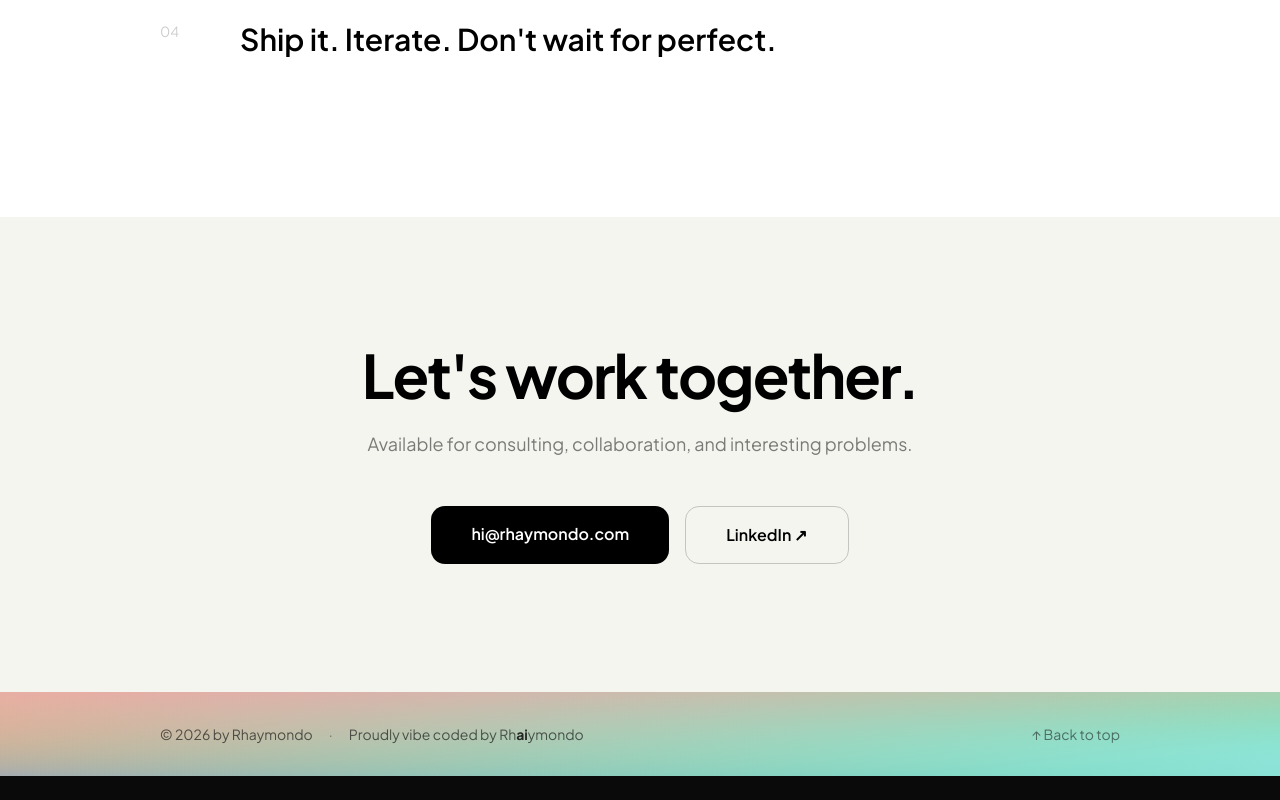
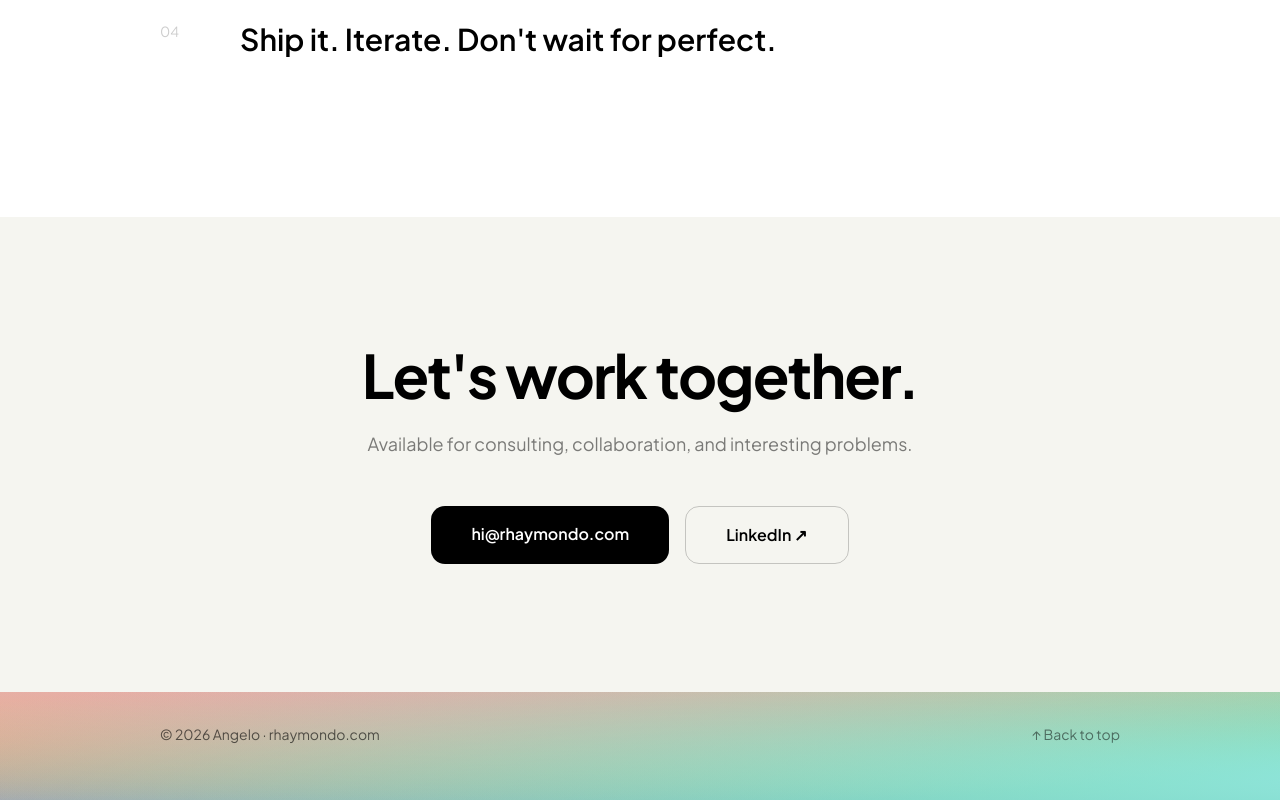
Before and after one commit to rhaiymondo/rhaiymondo, a Next.js app: page /home in a window 1280 px wide. Shown: the part 5144-5944 px from the top of the page. Before the commit the page ends 5920 px from the top, so only its background shows below. Built offline with nearby package versions, Linux system fonts and the light colour scheme.

Commit message:
feat: footer — 2026 Angelo rhaymondo.com

```diff
--- a/components/sections/Footer.tsx
+++ b/components/sections/Footer.tsx
@@ -2,16 +2,11 @@
 
 export default function Footer() {
   return (
-    <footer className="py-8 animated-gradient-footer">
+    <footer className="py-8 animated-gradient-footer pb-14">
       <div className="max-w-5xl mx-auto px-8 flex flex-col md:flex-row items-center justify-between gap-4">
-        <div className="flex flex-col md:flex-row items-center gap-4 text-sm">
-          <span className="text-black/60">© {new Date().getFullYear()} by Rhaymondo</span>
-          <span className="hidden md:block text-black/40">·</span>
-          <span className="text-black/60">Proudly vibe coded by Rh<span style={{
-            fontWeight: "700",
-            color: "rgba(0,0,0,0.8)",
-          }}>ai</span>ymondo</span>
-        </div>
+        <span className="text-sm text-black/60">
+          {"© " + new Date().getFullYear() + " Angelo · rhaymondo.com"}
+        </span>
         <button
           type="button"
           onClick={() => window.scrollTo({ top: 0, behavior: "smooth" })}
```
